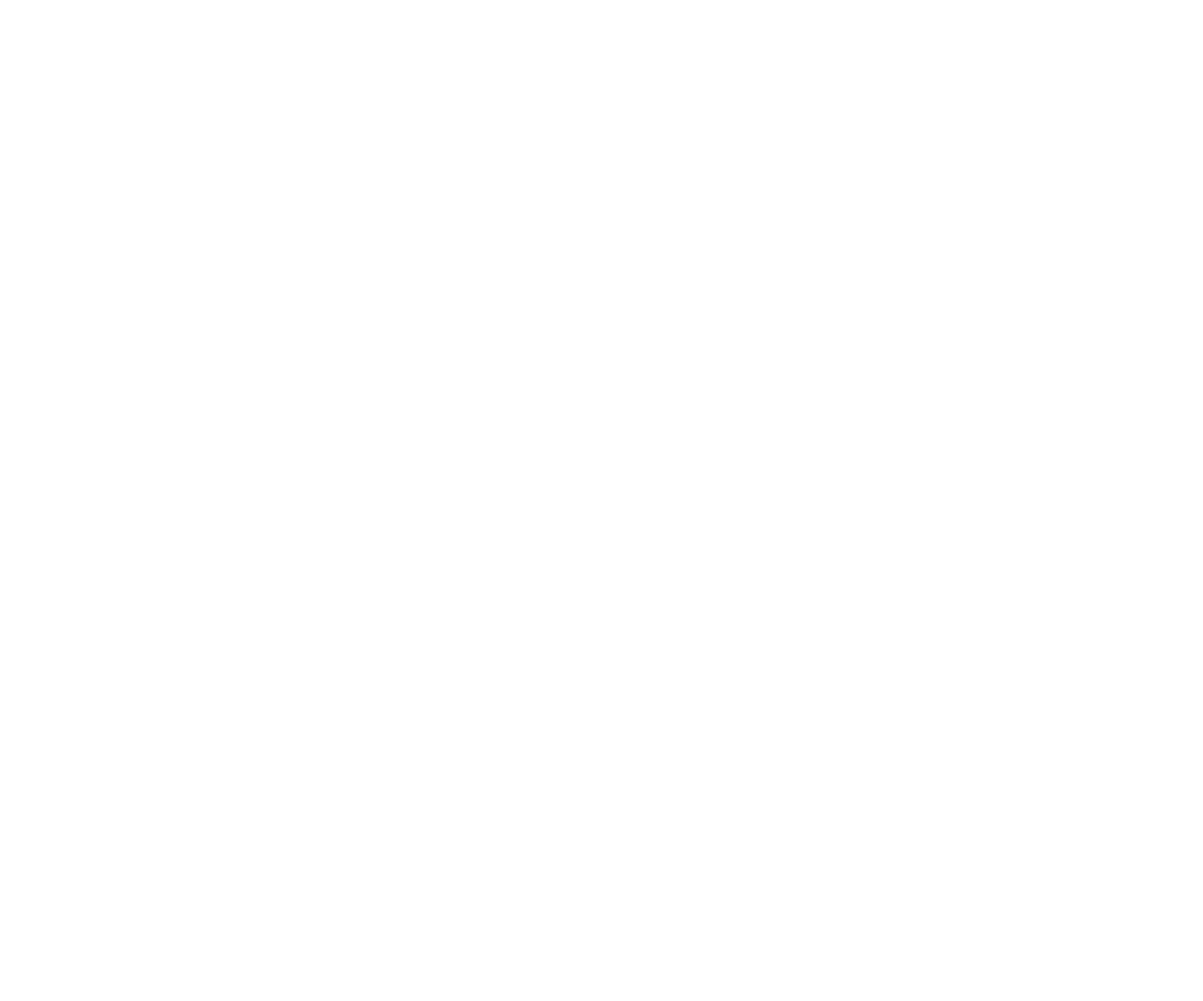
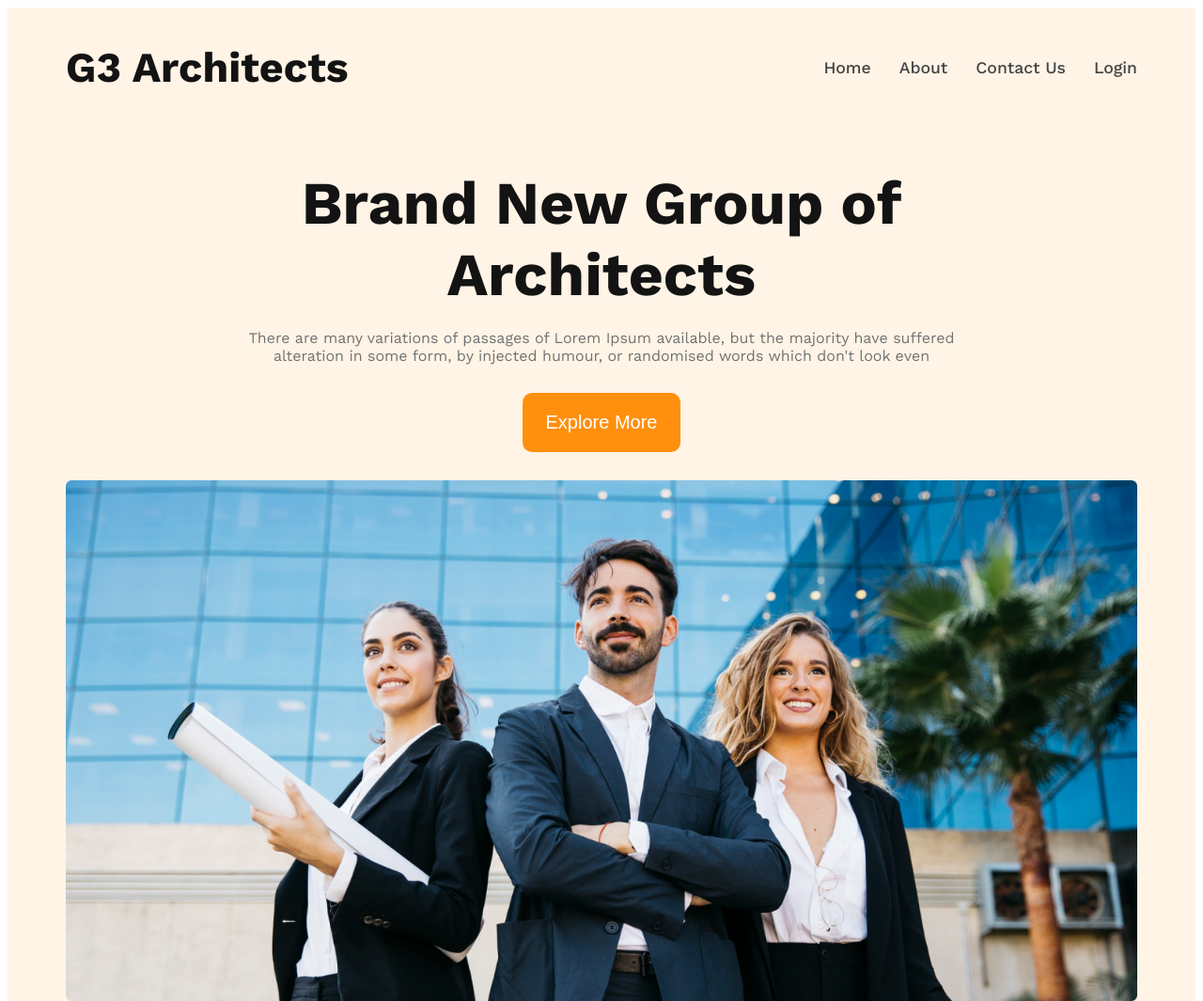
Before and after one commit to ArifBillahMubin/G3-Architects-responsive-website, a plain HTML site: page index.html in a window 1280 px wide. Shown: the top 1065 px of the page at 94% size. Before the commit the page ends 800 px from the top, so only its background shows below. Drawn offline with nearby package versions, Linux system fonts and the light colour scheme.

Commit message:
nav & banner add

```diff
--- a/Style/G3.css
+++ b/Style/G3.css
@@ -0,0 +1,96 @@
+@import url('https://fonts.googleapis.com/css2?family=Work+Sans:ital,wght@0,100..900;1,100..900&display=swap');
+
+.work-sans-font {
+  font-family: "Work Sans", sans-serif;
+  font-optical-sizing: auto;
+  font-weight: 400;
+  font-style: normal;
+}
+
+/* Shared Style */
+.flex{
+    display: flex;
+}
+
+.max-width{
+    max-width: 1140px;
+    margin: 0px auto;
+}
+
+.dark-1{
+    color: #131313;
+    font-size: 2.8rem;
+    font-weight: bold;
+}
+.dark-2{
+    font-size: 1.1rem;
+    color: #424242;
+    font-weight: 500;
+}
+
+.dark-3{
+    font-size: 1rem;
+    font-weight: 400;
+    color: #727272;
+}
+
+.bg-light{
+    background-color: rgba(255, 144, 14, 0.1);
+}
+
+.btn-primary{
+    background-color: #FF900E;
+    padding: 20px 25px;
+    font-size: 1.25rem;
+    font-weight: 500;
+    color: white;
+    border: none;
+    border-radius: 10px;
+}
+/* header */
+
+/* navbar  */
+.navbar{
+    justify-content: space-between;
+    align-items: center;
+}
+
+.nav-item{
+    list-style: none;
+    gap: 30px;
+}
+
+.nav-link{
+    text-decoration: none;
+}
+
+
+/* banner */
+
+.banner-content{
+    text-align: center;
+    max-width: 830px;
+    margin: 0px auto;
+    margin-bottom: 30px;
+}
+
+.banner-title{
+    font-size: 4rem;
+    margin-bottom: 20px;
+}
+
+.banner-description{
+    margin-bottom: 30px;
+}
+
+.banner-img{
+    width: 100%;
+}
+
+/* media query */
+
+@media screen and (max-width:576px) {
+    .navbar{
+        flex-direction: column;
+    }
+}
--- a/index.html
+++ b/index.html
@@ -6,9 +6,51 @@
     <title>G3-Architect-responsive-website</title>
     <link rel="stylesheet" href="./Style/G3.css">
 </head>
-<body>
-    <header></header>
-    <main></main>
+<body class="work-sans-font">
+    <header class="bg-light">
+        <nav class="navbar max-width flex">
+            <h1 class="brand dark-1">G3 Architects</h1>
+            <ul class="nav-item flex">
+                <li class="nav-item"><a href="" class="nav-link dark-2">Home</a></li>
+                <li class="nav-item"><a href="" class="nav-link dark-2">About</a></li>
+                <li class="nav-item"><a href="" class="nav-link dark-2">Contact Us</a></li>
+                <li class="nav-item"><a href="" class="nav-link dark-2">Login</a></li>
+            </ul>
+        </nav>
+        <!-- banner section -->
+
+        <div class="banner max-width">
+            <div class="banner-content">
+                <h1 class="banner-title dark-1">Brand New
+                    Group of Architects
+                </h1>
+                <p class="banner-description dark-3">
+                    There are many variations of passages of Lorem Ipsum available, but the majority have suffered alteration in some
+                    form,
+                    by injected humour, or randomised words which don't look even
+                </p>
+                <button class="btn-primary">
+                    Explore More
+                </button>
+            </div>
+            <img src="./images/banner.png" alt="" class="banner-img">
+        </div>
+    </header>
+    <main>
+        <section class="teams">
+            <div class="team-img">
+                <img src="./images/team1.png" alt="">
+                <img src="./images/team2.png" alt="">
+                <img src="./images/team3.png" alt="">
+                <img src="./images/team4.png" alt="">
+            </div>
+            <div class="team-contant">
+                <h1 class="team-contant-title"></h1>
+                <p class="team-contant-description"></p>
+                <button class="btn-primary"></button>
+            </div>
+        </section>
+    </main>
     <footer></footer>
 </body>
 </html>
```
